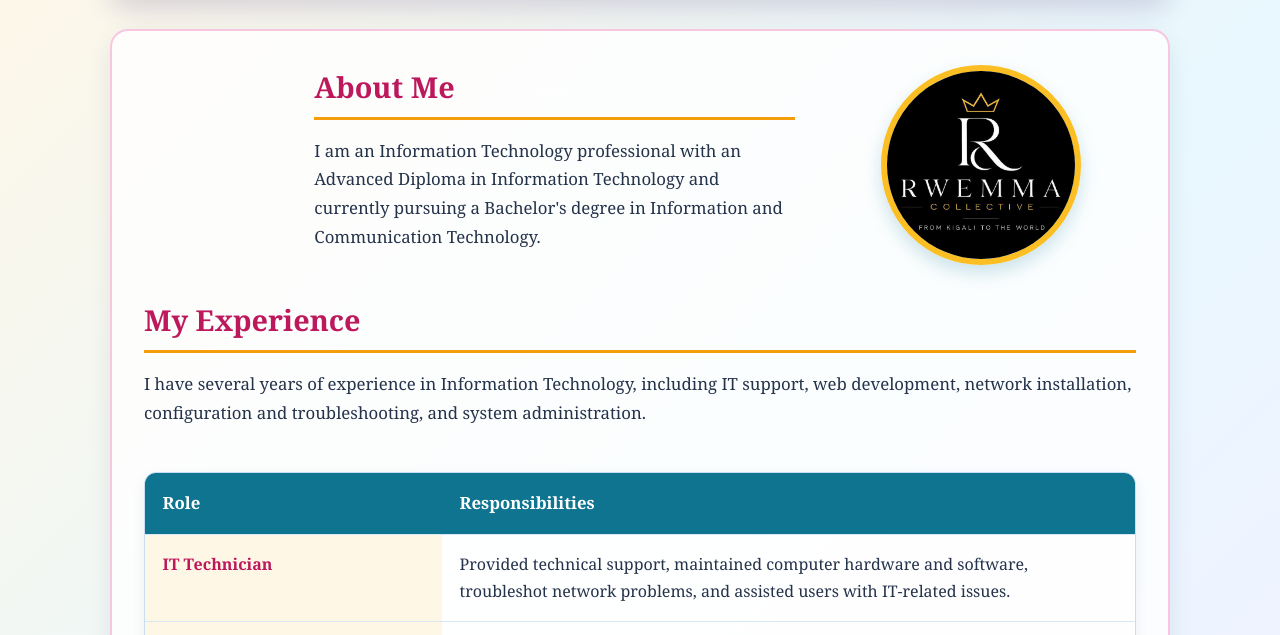
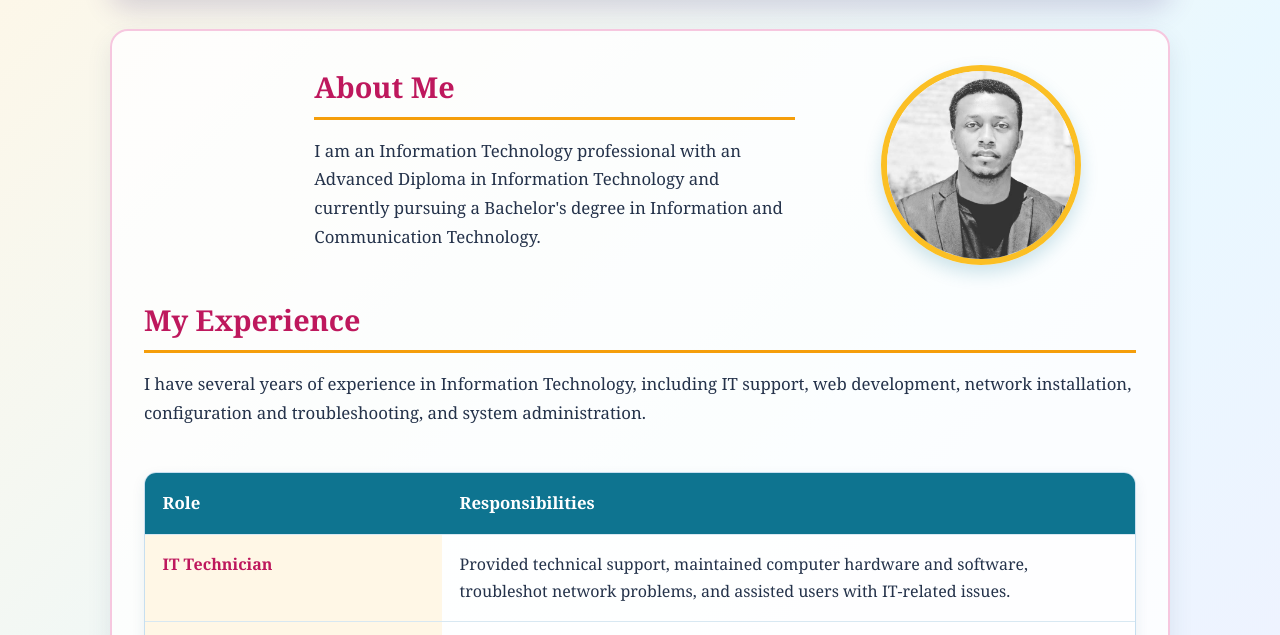
Before and after one commit to infemmy/myportfolio, a plain HTML site: page index.html in a window 1280 px wide. Shown: the part 165-800 px from the top of the page. Drawn offline with Linux system fonts and the light colour scheme.

Commit message:
Update portfolio profile image

```diff
--- a/index.html
+++ b/index.html
@@ -21,7 +21,7 @@
                 </p>
             </div>
             <div class="col-lg-4">
-                <img src="images/emmy.jpeg" width="200" height="200" alt="Emmy's Photo">
+                <img src="images/emmy2.jpeg" width="200" height="200" alt="Emmy's Photo">
             </div>
         </div>
         <div class="row">
```
Also changed, not shown: images/emmy2.jpeg (added).
